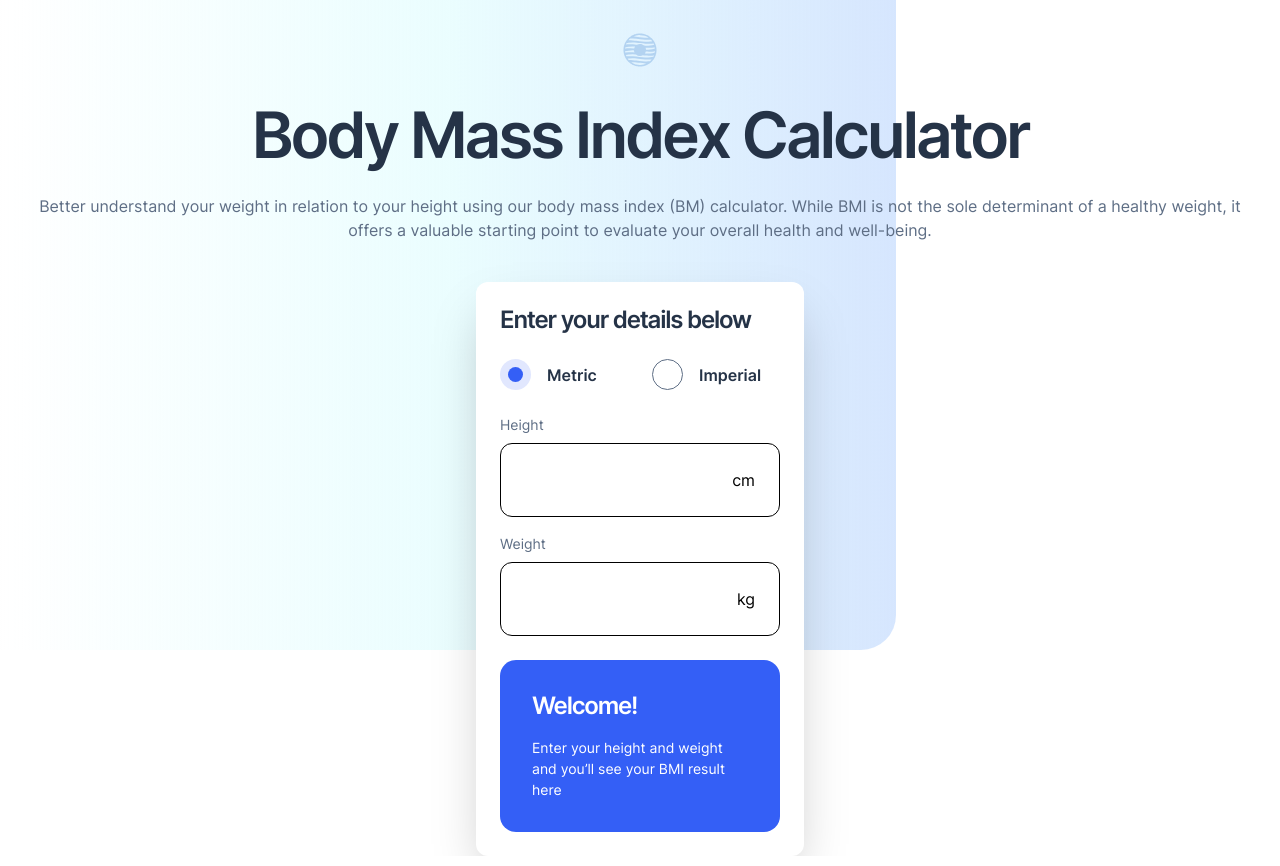
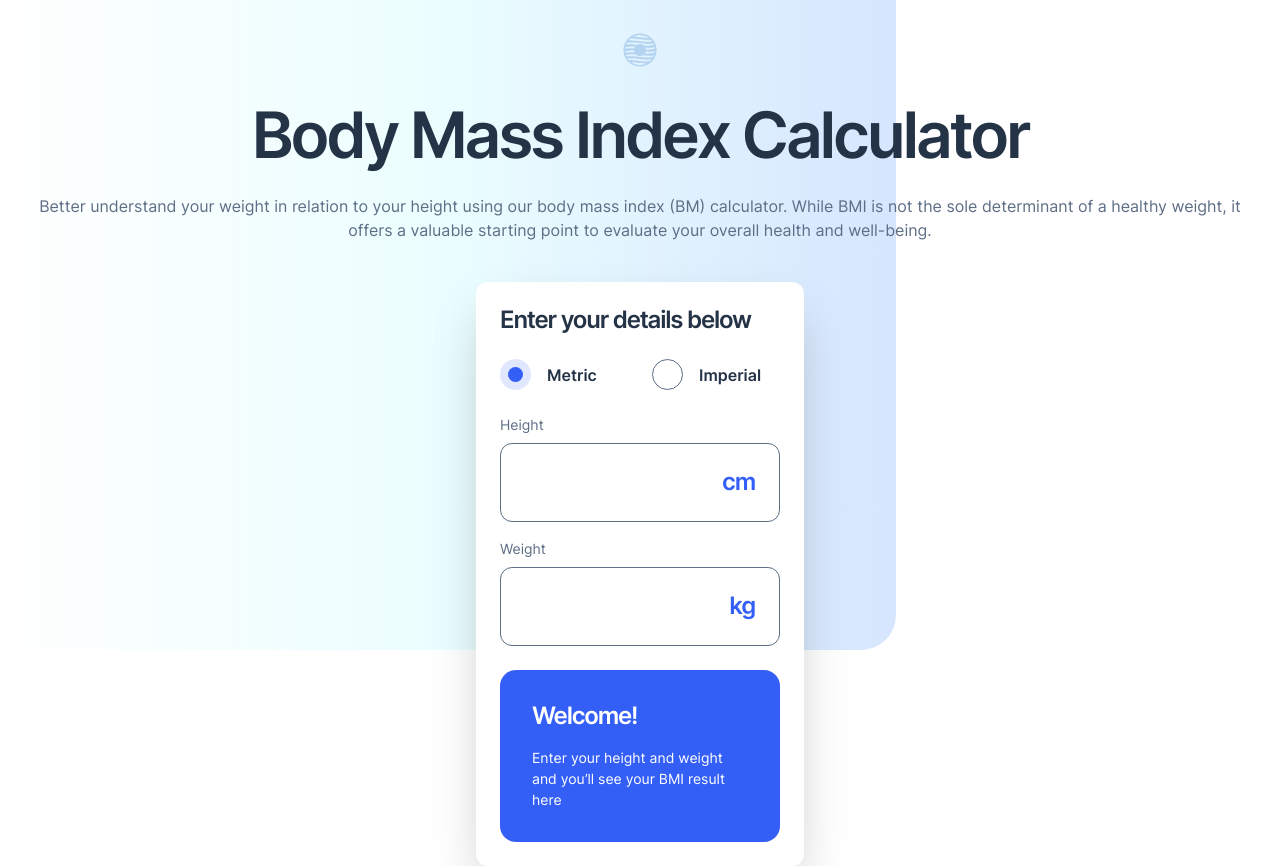
Before and after one commit to firatyedibela/bmi-calculator, a React (Vite) app: page / in a window 1280 px wide. Built offline with nearby package versions, Linux system fonts and the light colour scheme.

Commit message:
style: add input and unit stylings

```diff
--- a/src/components/NumberInput.tsx
+++ b/src/components/NumberInput.tsx
@@ -9,13 +9,13 @@ export const NumberInput = ({ unit, name }: NumberInputProps) => {
   const { register } = useFormContext();
 
   return (
-    <label className="p-6 flex gap-6 border rounded-[12px] cursor-pointer flex-1">
+    <label className="p-6 flex gap-6 border border-grey-500 rounded-[12px] cursor-pointer flex-1">
       <input
         type="number"
-        className="outline-none w-full"
+        className="outline-none w-full text-preset-4 text-blue-900"
         {...register(name, { required: true })}
       />
-      <span>{unit}</span>
+      <span className="text-preset-4 text-blue-500">{unit}</span>
     </label>
   );
 };
```
